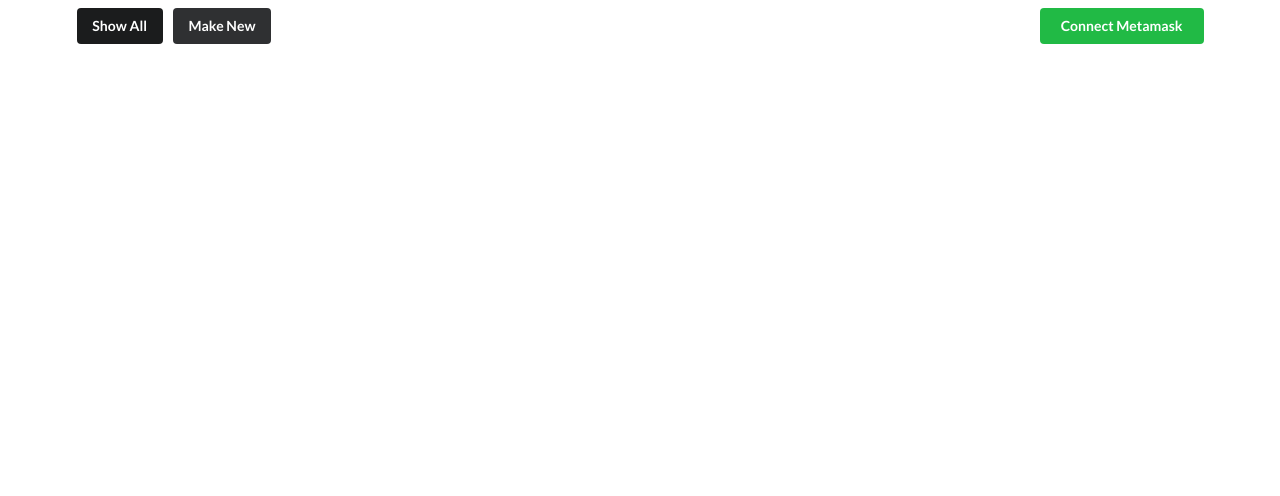
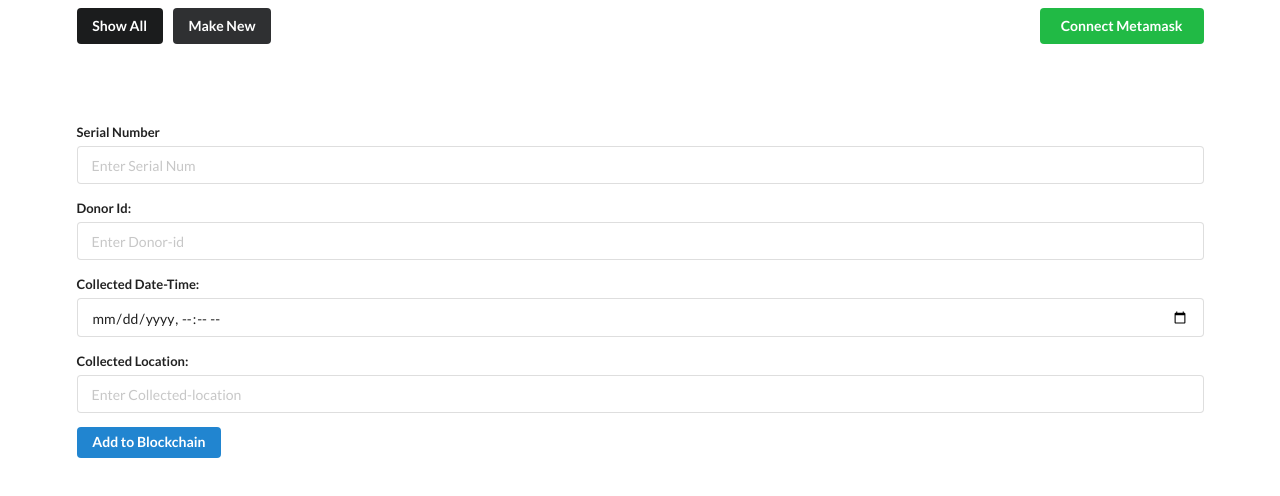
Before and after one commit to fayaz300/react-bchain, a React (Create React App) app: page / in a window 1280 px wide. Both pictures are taken after a click on the button "Make New". Shown: the top 496 px of the page. Built offline with nearby package versions, Linux system fonts and the light colour scheme.

Commit message:
Add PhlebotomistFor component

```diff
--- a/src/components/App.js
+++ b/src/components/App.js
@@ -1,15 +1,22 @@
 import '../styles/App.css';
+import {useState, useEffect} from 'react';
 import Menu from './Menu';
-import {useState, useEffect} from 'react';
-// import {CONTRACT_ABI, CONTRACT_ADDRESS} from '../config';
+import PhlebotomistForm from './PhlebotomistForm';
 
 function App() {
   const [accountDetails, setAccountDetails] = useState({account: null, isLogged: false});
+  const [mainContent, setMainContent] = useState("allBloodUnits");
+
+
+  const mainContentChange = (childData) => {
+    setMainContent(childData);
+  };
 
 
   return (
     <div className="ui container">
-      <Menu accountDetails={accountDetails}/>
+      <Menu accountDetails={accountDetails} mainContentChange={mainContentChange}/>
+      {mainContent === "phlebotomistForm" && <PhlebotomistForm />}
     </div>
   );
 }
--- a/src/components/Menu.js
+++ b/src/components/Menu.js
@@ -2,10 +2,20 @@ const Menu = (props) => {
   return (
     <div className="ui secondary menu">
       <div className="item">
-        <button className="ui compact button black">Show All</button>
+        <button
+          className="ui button compact black"
+          onClick={() => props.mainContentChange("allBloodUnits")}
+        >
+          Show All
+        </button>
       </div>
       <div className="item">
-        <button className="ui compact button black">Make New</button>
+        <button
+          className="ui compact button black"
+          onClick={() => props.mainContentChange("phlebotomistForm")}
+        >
+          Make New
+        </button>
       </div>
       <div className="right menu">
         <div className="item">
--- /dev/null
+++ b/src/components/PhlebotomistForm.js
@@ -0,0 +1,62 @@
+import { useState } from "react";
+
+const PhlebotomistForm = () => {
+  const [serialNum, setSerialNum] = useState('');
+  const [donorId, setDonorId] = useState('');
+  const [collectedDate, setCollectedDate] = useState('');
+  const [collectedLocation, setCollectedLocation] = useState('');
+
+  return (
+    <div className="ui main">
+      <form className="ui form" onSubmit={(e) => e.preventDefault()}>
+        <div className="field">
+          <label htmlFor="serialNum">Serial Number</label>
+          <input
+            type="text"
+            id="serialNum"
+            name="serialNum"
+            placeholder="Enter Serial Num"
+            value={serialNum}
+            onChange={(e) => setSerialNum(e.target.value)}
+          />
+        </div>
+        <div className="field">
+          <label htmlFor="donorId">Donor Id:</label>
+          <input
+            type="text"
+            id="donorId"
+            name="donorId"
+            placeholder="Enter Donor-id"
+            value={donorId}
+            onChange={(e) => setDonorId(e.target.value)}
+          />
+        </div>
+        <div className="field">
+          <label htmlFor="collectedDate">Collected Date-Time:</label>
+          <input
+            type="datetime-local"
+            id="collectedDate"
+            name="collectedDate"
+            placeholder="Enter Date-Time"
+            value={collectedDate}
+            onChange={(e) => setCollectedDate(e.target.value)}
+          />
+        </div>
+        <div className="field">
+          <label htmlFor="collectedLocation">Collected Location:</label>
+          <input
+            type="text"
+            id="collectedLocation"
+            name="collectedLocation"
+            placeholder="Enter Collected-location"
+            value={collectedLocation}
+            onChange={(e) => setCollectedLocation(e.target.value)}
+          />
+        </div>
+        <button className="ui button compact blue">Add to Blockchain</button>
+      </form>
+    </div>
+  );
+};
+
+export default PhlebotomistForm;
```
